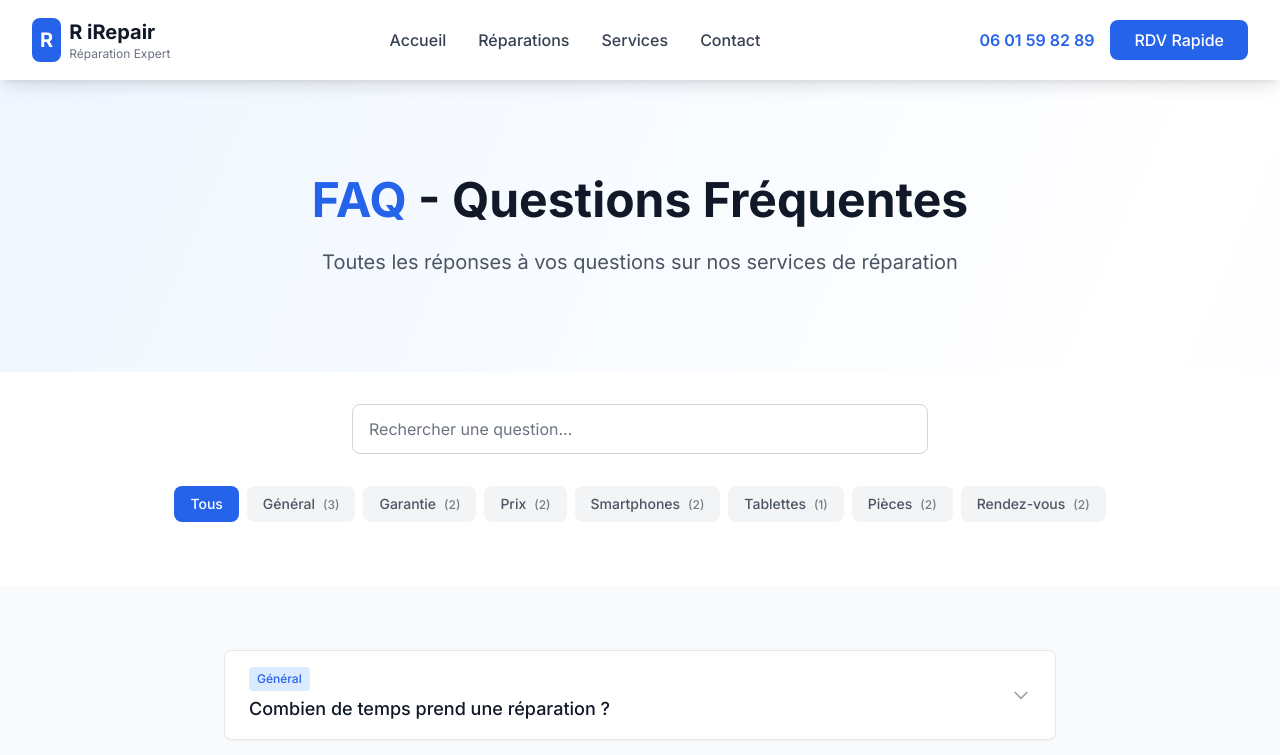
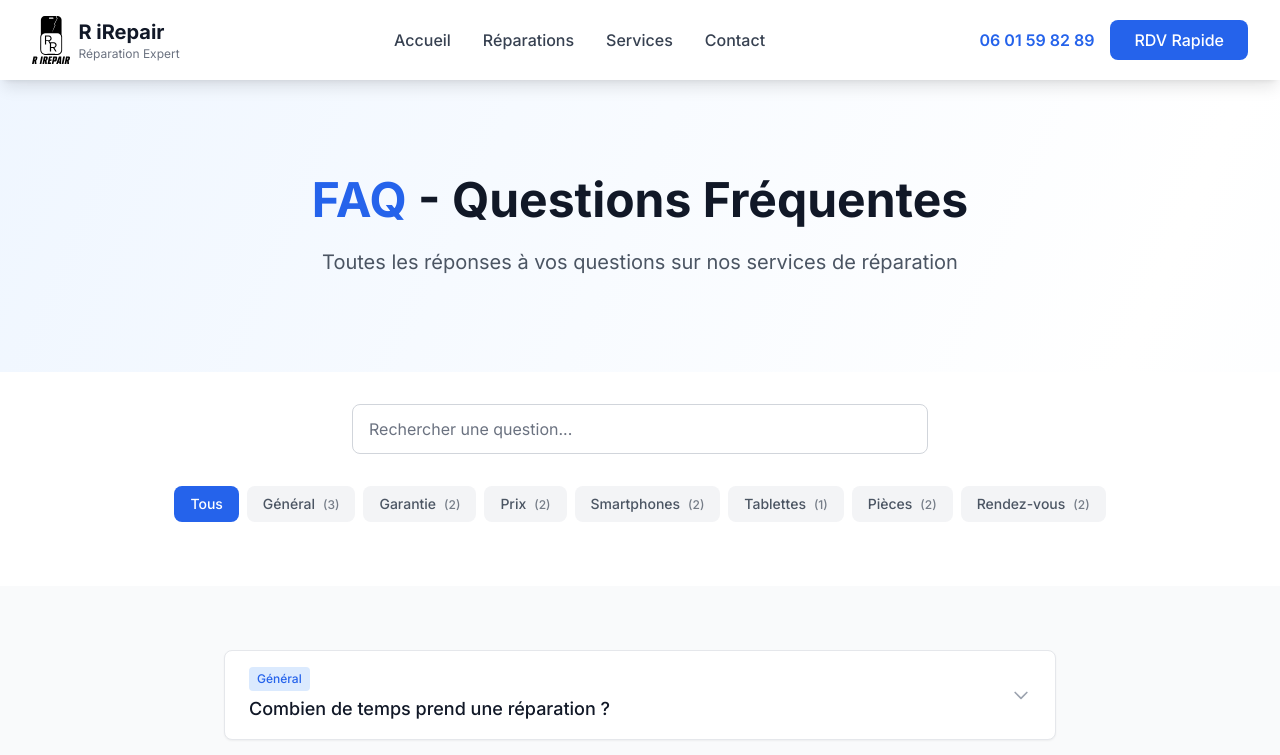
Before and after one commit to Kropotkynn/R-iRepair, a Next.js app in the folder frontend/: page /faq in a window 1280 px wide. Shown: the top 755 px of the page. Built offline with nearby package versions, Linux system fonts and the light colour scheme.

Commit message:
Add: Logo SVG dans Header et Footer

```diff
--- a/frontend/src/components/Footer.tsx
+++ b/frontend/src/components/Footer.tsx
@@ -12,9 +12,11 @@ export default function Footer() {
           {/* Company Info */}
           <div className="space-y-4">
             <div className="flex items-center space-x-2">
-              <div className="bg-blue-600 p-2 rounded-lg">
-                <span className="text-white text-xl font-bold">R</span>
-              </div>
+              <img
+                src="/logo.svg"
+                alt="R iRepair Logo"
+                className="h-10 w-auto"
+              />
               <div>
                 <h3 className="text-xl font-bold">R iRepair</h3>
                 <p className="text-sm text-gray-300">Réparation Expert</p>
--- a/frontend/src/components/Header.tsx
+++ b/frontend/src/components/Header.tsx
@@ -16,9 +16,11 @@ export default function Header() {
         <div className="flex justify-between items-center h-16 sm:h-20">
           {/* Logo */}
           <Link href="/" className="flex items-center space-x-2">
-            <div className="bg-blue-600 p-2 rounded-lg">
-              <span className="text-white text-xl font-bold">R</span>
-            </div>
+            <img
+              src="/logo.svg"
+              alt="R iRepair Logo"
+              className="h-12 w-auto"
+            />
             <div className="flex flex-col">
               <span className="text-xl font-bold text-gray-900">R iRepair</span>
               <span className="text-xs text-gray-500 hidden sm:block">Réparation Expert</span>
```
Also changed, not shown: frontend/public/logo.svg (added).
